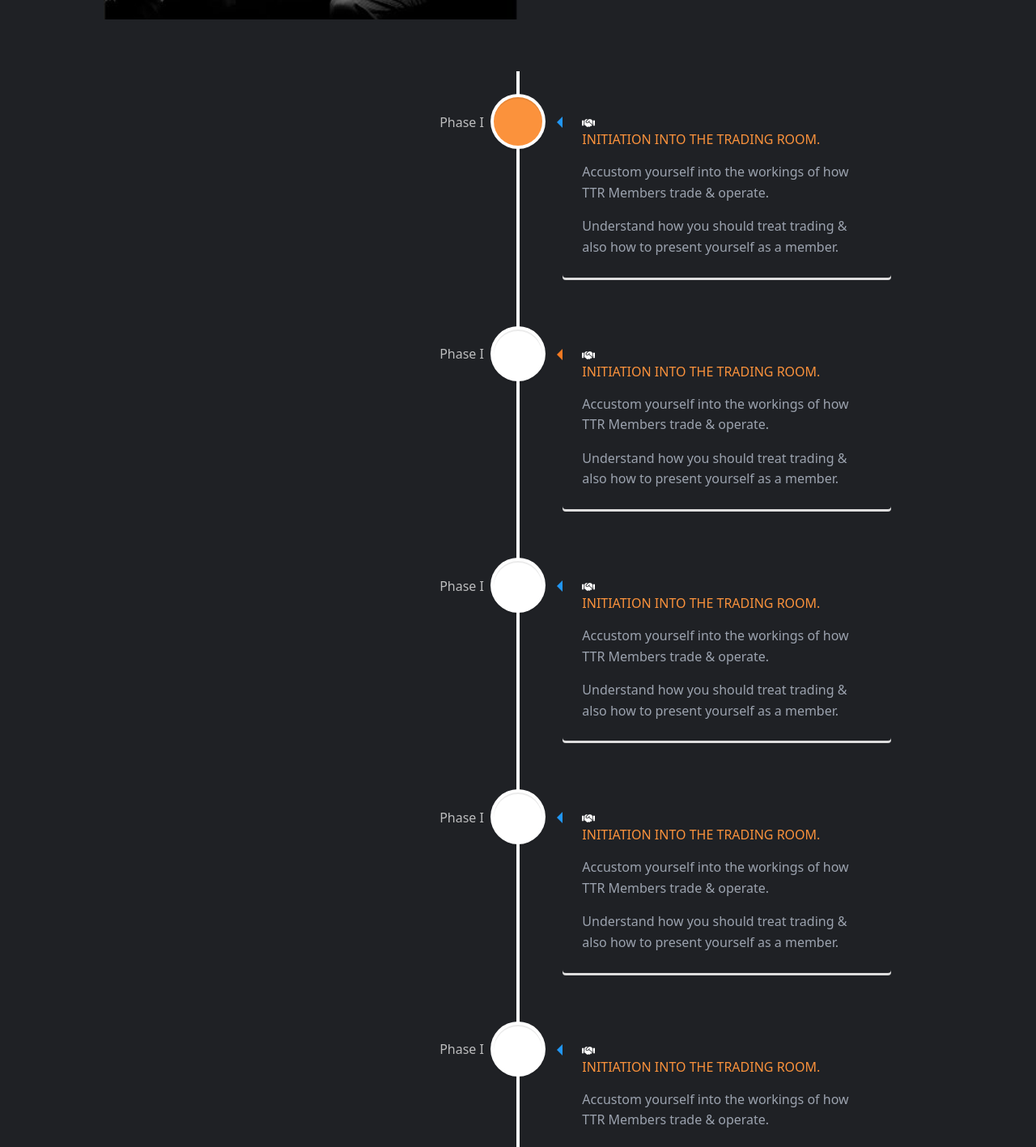
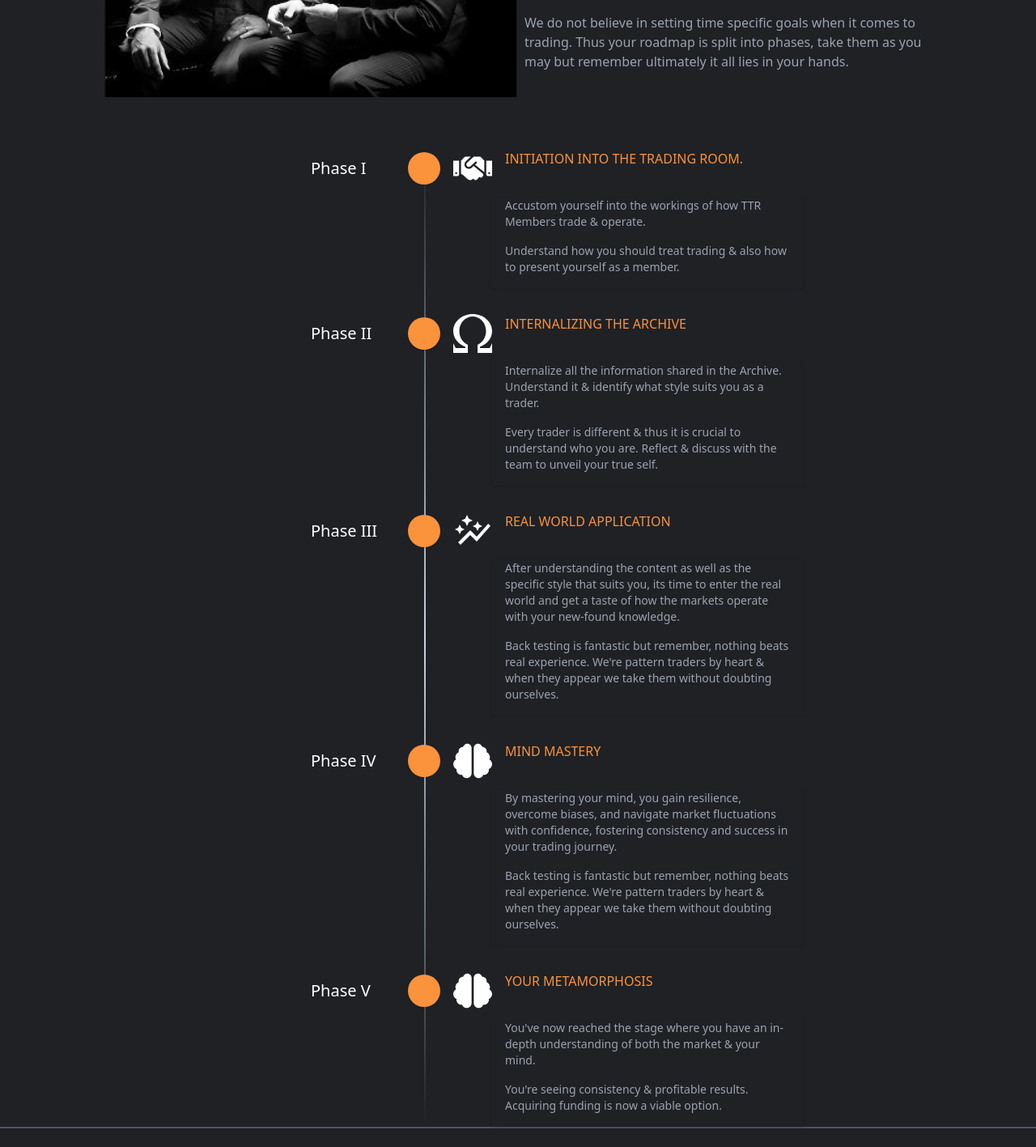
Before and after one commit to fsmutimeer/education-trading, a Next.js app: page /about in a window 1280 px wide. Shown: the part 760-2177 px from the top of the page at 81% size. Built offline with nearby package versions, Linux system fonts and the light colour scheme.

Commit message:
About us page complete

```diff
--- a/app/about/page.tsx
+++ b/app/about/page.tsx
@@ -12,7 +12,7 @@ const about = () => {
           </h2>
         </div>
       </div>
-      <div className="flex justify-between bg-[#1F2125] h-auto w-full">
+      <div className="flex justify-between bg-[#1F2125] h-auto w-full pt-24">
         <div className="container mx-auto w-[80%] flex-col gap-8">
           <div className="flex">
             <div className="w-[50%]">
@@ -23,8 +23,8 @@ const about = () => {
                 width={550}
               />
             </div>
-            <div className="w-[50%]">
-              <h2 className="text-white text-4xl pt-4">
+            <div className="w-[50%] pl-2">
+              <h2 className="text-white text-3xl pt-4">
                 <span className="text-orange-400">More</span> than just a
                 Community.
               </h2>
@@ -46,11 +46,9 @@ const about = () => {
       </div>
       <div className="bg-[#1F2125] w-full">
         <div className="container w-[80%] mx-auto text-white">
-        <TimeLine />
+          <TimeLine />
         </div>
-
       </div>
-
     </>
   );
 };
--- a/components/TimeLine.tsx
+++ b/components/TimeLine.tsx
@@ -1,113 +1,85 @@
-import { FaHandshake } from 'react-icons/fa';
-import {
-  VerticalTimeline,
-  VerticalTimelineElement,
-} from 'react-vertical-timeline-component';
-import 'react-vertical-timeline-component/style.min.css';
+import React from 'react';
+import { FaBrain, FaHandshake } from 'react-icons/fa';
+import { ImOmega } from 'react-icons/im';
+import { MdAutoGraph } from 'react-icons/md';
+interface PhaseProps {
+  phase: string;
+  title: string;
+  p1: string;
+  p2: string;
+  icon: JSX.Element;
+}
 
-const TimeLine = () => (
-  <VerticalTimeline>
-    <VerticalTimelineElement
-      position="right"
-      className="vertical-timeline-element--work"
-      contentStyle={{ background: 'transparent', color: '#fff' }}
-      contentArrowStyle={{ borderRight: '7px solid  rgb(33, 150, 243)' }}
-      date="Phase I"
-      iconStyle={{ background: 'rgb(251 146 60)', color: 'rgb(251 146 60)' }}
-    >
-      <FaHandshake />
-      <h4 className=" text-orange-400">INITIATION INTO THE TRADING ROOM.</h4>
-      <p className="text-[12px] text-gray-400">
-        Accustom yourself into the workings of how TTR Members trade & operate.
-      </p>
-      <p className="text-[12px] text-gray-400">
-        Understand how you should treat trading & also how to present yourself
-        as a member.
-      </p>
-    </VerticalTimelineElement>
-    <VerticalTimelineElement
-      position="right"
-      className="vertical-timeline-element--work"
-      contentStyle={{ background: 'transparent', color: '#fff' }}
-      contentArrowStyle={{ borderRight: '7px solid  rgb(243, 121, 33)' }}
-      date="Phase I"
-      iconStyle={{ background: 'rgb(255, 255, 255)', color: 'rgb(251 146 60)' }}
-    >
-      <FaHandshake />
-      <h4 className="vertical-timeline-element-title text-orange-400">
-        INITIATION INTO THE TRADING ROOM.
-      </h4>
-      <p className="text-[12px] text-gray-400">
-        Accustom yourself into the workings of how TTR Members trade & operate.
-      </p>
-      <p className="text-[12px] text-gray-400">
-        Understand how you should treat trading & also how to present yourself
-        as a member.
-      </p>
-    </VerticalTimelineElement>
-    <VerticalTimelineElement
-      position="right"
-      className="vertical-timeline-element--work"
-      contentStyle={{ background: 'transparent', color: '#fff' }}
-      contentArrowStyle={{ borderRight: '7px solid  rgb(33, 150, 243)' }}
-      date="Phase I"
-      iconStyle={{ background: 'rgb(255, 255, 255)', color: '#fff' }}
-    >
-      <FaHandshake />
-      <h4 className="vertical-timeline-element-title text-orange-400">
-        INITIATION INTO THE TRADING ROOM.
-      </h4>
-      <p className="text-[12px] text-gray-400">
-        Accustom yourself into the workings of how TTR Members trade & operate.
-      </p>
-      <p className="text-[12px] text-gray-400">
-        Understand how you should treat trading & also how to present yourself
-        as a member.
-      </p>
-    </VerticalTimelineElement>
+const PhaseElement = (props: PhaseProps) => {
+  return (
+    <div className="relative">
+      <div className="md:flex items-center md:space-x-4 mb-3">
+        <div className="flex items-center space-x-4 md:space-x-2 md:space-x-reverse">
+          <div className="flex items-center justify-center w-10 h-10 rounded-full bg-orange-400 shadow md:order-1"></div>
+          <h4 className="font-caveat font-medium text-xl text-white md:w-28">
+            {props.phase}
+          </h4>
+        </div>
 
-    <VerticalTimelineElement
-      position="right"
-      className="vertical-timeline-element--work"
-      contentStyle={{ background: 'transparent', color: '#fff' }}
-      contentArrowStyle={{ borderRight: '7px solid  rgb(33, 150, 243)' }}
-      date="Phase I"
-      iconStyle={{ background: 'rgb(255, 255, 255)', color: '#fff' }}
-    >
-      <FaHandshake />
-      <h4 className="vertical-timeline-element-title text-orange-400">
-        INITIATION INTO THE TRADING ROOM.
-      </h4>
-      <p className="text-[12px] text-gray-400">
-        Accustom yourself into the workings of how TTR Members trade & operate.
-      </p>
-      <p className="text-[12px] text-gray-400">
-        Understand how you should treat trading & also how to present yourself
-        as a member.
-      </p>
-    </VerticalTimelineElement>
+        <div className=" ml-14 flex gap-4 w-[100%]">
+          {props.icon}
+          <h4 className="text-orange-400">{props.title}</h4>
+        </div>
+      </div>
+      <div className="bg-transparent p-4 pt-0 ml-[5rem] w-[60%] text-gray-500 shadow md:ml-56 flex-col">
+        <p className="text-gray-400 text-sm">{props.p1}</p>
+        <p className="text-gray-400 text-sm pt-4">{props.p2}</p>
+      </div>
+    </div>
+  );
+};
 
-    <VerticalTimelineElement
-      position="right"
-      className="vertical-timeline-element--work"
-      contentStyle={{ background: 'transparent', color: '#fff' }}
-      contentArrowStyle={{ borderRight: '7px solid  rgb(33, 150, 243)' }}
-      date="Phase I"
-      iconStyle={{ background: 'rgb(255, 255, 255)', color: '#fff' }}
-    >
-      <FaHandshake />
-      <h4 className="vertical-timeline-element-title text-orange-400">
-        INITIATION INTO THE TRADING ROOM.
-      </h4>
-      <p className="text-[12px] text-gray-400">
-        Accustom yourself into the workings of how TTR Members trade & operate.
-      </p>
-      <p className="text-[12px] text-gray-400">
-        Understand how you should treat trading & also how to present yourself
-        as a member.
-      </p>
-    </VerticalTimelineElement>
-  </VerticalTimeline>
-);
+const TimeLine = () => {
+  return (
+    <div className="w-full max-w-3xl mx-auto">
+      <div className="ml-[8rem] space-y-8 relative before:absolute before:inset-0 before:ml-5 before:-translate-x-px md:before:ml-[8.75rem] md:before:translate-x-0 before:h-full before:w-0.5 before:bg-gradient-to-b before:from-transparent before:via-slate-300 before:to-transparent">
+        <PhaseElement
+          phase="Phase I"
+          title="INITIATION INTO THE TRADING ROOM."
+          p1=" Accustom yourself into the workings of how TTR Members trade &
+        operate."
+          p2="Understand how you should treat trading & also how to present
+        yourself as a member."
+          icon={<FaHandshake className="h-12 w-12 text-white" />}
+        />
+
+        <PhaseElement
+          phase="Phase II"
+          title="INTERNALIZING THE ARCHIVE"
+          p1="Internalize all the information shared in the Archive. Understand it & identify what style suits you as a trader."
+          p2="Every trader is different & thus it is crucial to understand who you are. Reflect & discuss with the team to unveil your true self."
+          icon={<ImOmega className="h-12 w-12 text-white" />}
+        />
+
+        <PhaseElement
+          phase="Phase III"
+          title="REAL WORLD APPLICATION"
+          p1="After understanding the content as well as the specific style that suits you, its time to enter the real world and get a taste of how the markets operate with your new-found knowledge."
+          p2="Back testing is fantastic but remember, nothing beats real experience. We're pattern traders by heart & when they appear we take them without doubting ourselves."
+          icon={<MdAutoGraph className="h-12 w-12 text-white" />}
+        />
+        <PhaseElement
+          phase="Phase IV"
+          title="MIND MASTERY"
+          p1=" By mastering your mind, you gain resilience, overcome biases, and navigate market fluctuations with confidence, fostering consistency and success in your trading journey."
+          p2="Back testing is fantastic but remember, nothing beats real experience. We're pattern traders by heart & when they appear we take them without doubting ourselves."
+          icon={<FaBrain className="h-12 w-12 text-white" />}
+        />
+        <PhaseElement
+          phase="Phase V"
+          title="YOUR METAMORPHOSIS"
+          p1="You've now reached the stage where you have an in-depth understanding of both the market & your mind. "
+          p2="You're seeing consistency & profitable results. Acquiring funding is now a viable option."
+          icon={<FaBrain className="h-12 w-12 text-white" />}
+        />
+      </div>
+    </div>
+  );
+};
 
 export default TimeLine;
--- a/package.json
+++ b/package.json
@@ -12,14 +12,12 @@
     "@types/node": "20.3.0",
     "@types/react": "18.2.11",
     "@types/react-dom": "18.2.4",
-    "@types/react-vertical-timeline-component": "^3.3.3",
     "autoprefixer": "10.4.14",
     "next": "13.4.5",
     "postcss": "8.4.24",
     "react": "18.2.0",
     "react-dom": "18.2.0",
     "react-icons": "^4.9.0",
-    "react-vertical-timeline-component": "^3.6.0",
     "tailwindcss": "3.3.2",
     "typescript": "5.1.3"
   }
```
Also changed, not shown: 1 other file (tests, documents, lock files or other folders).
